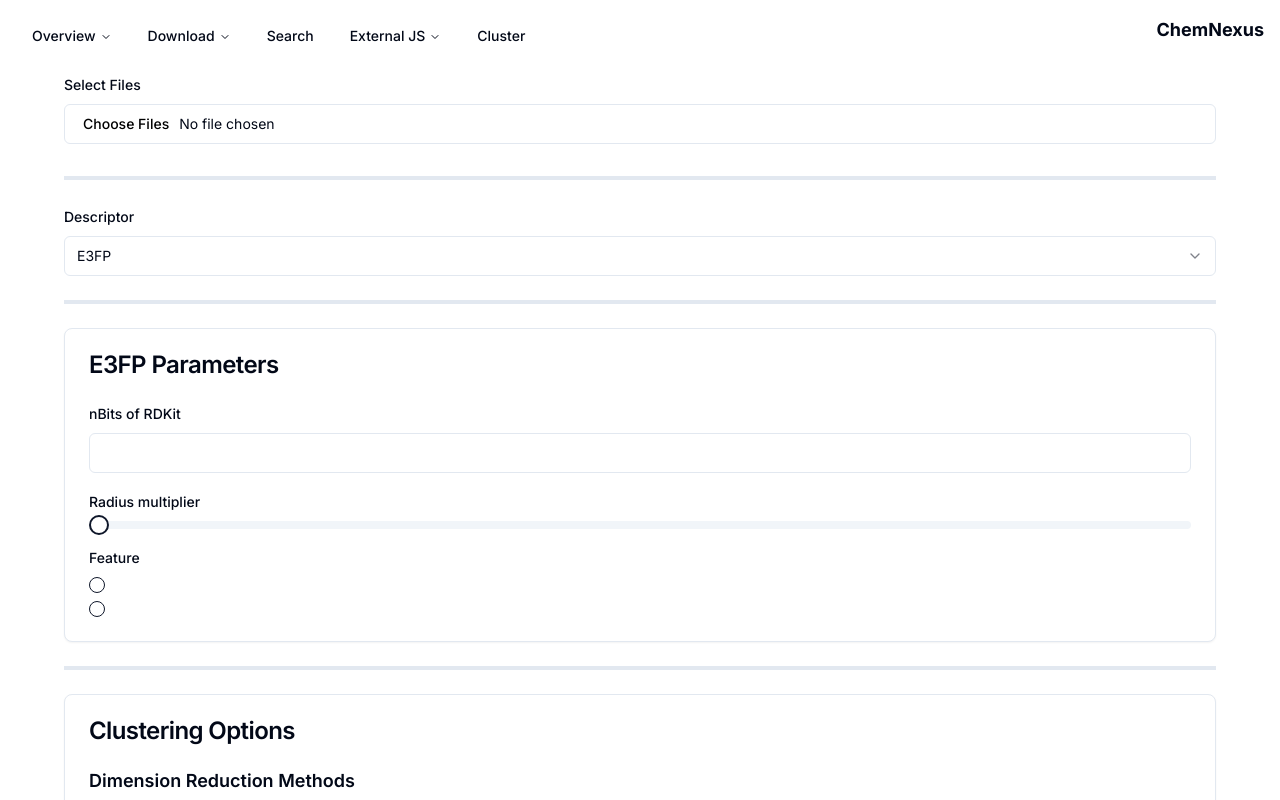
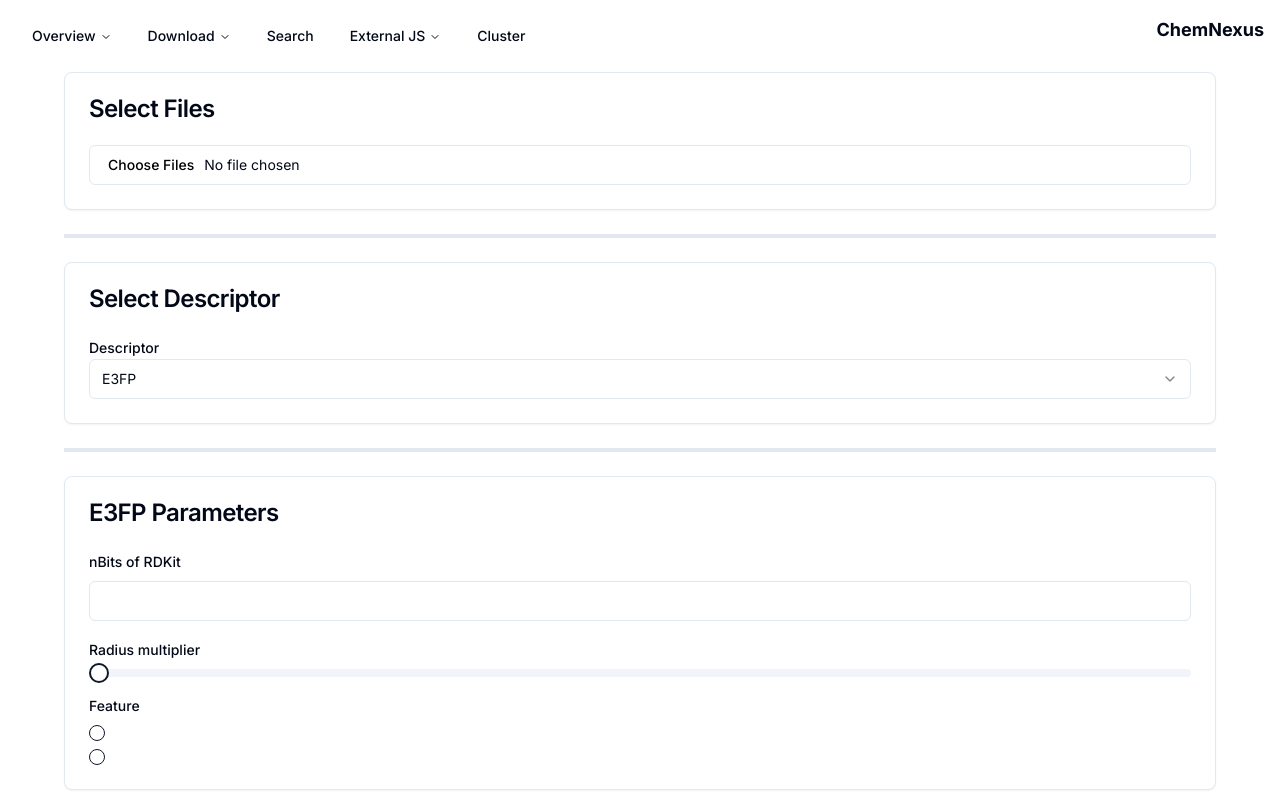
Before and after one commit to ukeSJTU/clc-db-frontend, a Next.js app: page /cluster in a window 1280 px wide. Shown: the top 800 px of the page. Built offline with nearby package versions, Linux system fonts and the light colour scheme.

Commit message:
feat(ui): :sparkles: decorate clustering components with card fromn shadcn/ui

```diff
--- a/components/clusterpage/DescriptorSelector.tsx
+++ b/components/clusterpage/DescriptorSelector.tsx
@@ -13,6 +13,7 @@ import {
     FormMessage,
 } from "@/components/ui/form";
 import { Control, Controller } from "react-hook-form";
+import { Card, CardHeader, CardTitle, CardContent } from "@/components/ui/card";
 
 interface DescriptorSelectorProps {
     control: Control<any>;
@@ -29,6 +30,11 @@ const DescriptorSelector: React.FC<DescriptorSelectorProps> = ({
             name={name}
             render={({ field }) => (
                 <FormItem>
+                    <Card>
+                        <CardHeader>
+                            <CardTitle>Select Descriptor</CardTitle>
+                        </CardHeader>
+                        <CardContent>
                             <FormLabel>Descriptor</FormLabel>
                             <Select
                                 onValueChange={field.onChange}
@@ -45,6 +51,8 @@ const DescriptorSelector: React.FC<DescriptorSelectorProps> = ({
                                 </SelectContent>
                             </Select>
                             <FormMessage />
+                        </CardContent>
+                    </Card>
                 </FormItem>
             )}
         />
--- a/components/clusterpage/SDFUploader.tsx
+++ b/components/clusterpage/SDFUploader.tsx
@@ -8,7 +8,8 @@ import {
     FormMessage,
 } from "@/components/ui/form";
 import { Control, Controller } from "react-hook-form";
-import UploadedFile from "./UploadedFile";
+import UploadedFile from "@/components/clusterpage/UploadedFile";
+import { Card, CardHeader, CardTitle, CardContent } from "@/components/ui/card";
 
 interface FileUploadComponentProps {
     control: Control<any>;
@@ -25,15 +26,15 @@ const FileUploadComponent: React.FC<FileUploadComponentProps> = ({
 
     const handleFileChange = (event: React.ChangeEvent<HTMLInputElement>) => {
         if (event.target.files) {
-            const files = Array.from(event.target.files);
-            setUploadedFiles((prevFiles) => [...prevFiles, ...files]);
-            onFileChange(files);
+            const newFiles = Array.from(event.target.files);
+            const updatedFiles = [...uploadedFiles, ...newFiles];
+            setUploadedFiles(updatedFiles);
+            onFileChange(updatedFiles);
         }
     };
 
     const handleFileDelete = (index: number) => {
-        const updatedFiles = [...uploadedFiles];
-        updatedFiles.splice(index, 1);
+        const updatedFiles = uploadedFiles.filter((_, i) => i !== index);
         setUploadedFiles(updatedFiles);
         onFileChange(updatedFiles);
     };
@@ -44,7 +45,11 @@ const FileUploadComponent: React.FC<FileUploadComponentProps> = ({
             name={name}
             render={({ field }) => (
                 <FormItem>
-                    <FormLabel>Select Files</FormLabel>
+                    <Card>
+                        <CardHeader>
+                            <CardTitle>Select Files</CardTitle>
+                        </CardHeader>
+                        <CardContent>
                             <FormControl>
                                 <Input
                                     type="file"
@@ -55,15 +60,26 @@ const FileUploadComponent: React.FC<FileUploadComponentProps> = ({
                                 />
                             </FormControl>
                             <FormMessage />
-                    <div className="mt-4 grid grid-cols-1 sm:grid-cols-2 md:grid-cols-3 lg:grid-cols-4 gap-4">
+                            {uploadedFiles.length > 0 && (
+                                <div className="mt-4">
+                                    <p className="text-sm text-gray-500">
+                                        Uploaded Files: {uploadedFiles.length}
+                                    </p>
+                                    <div className="mt-2 grid grid-cols-1 sm:grid-cols-2 md:grid-cols-3 lg:grid-cols-4 gap-4">
                                         {uploadedFiles.map((file, index) => (
                                             <UploadedFile
                                                 key={file.name}
                                                 file={file}
-                                onDelete={() => handleFileDelete(index)}
+                                                onDelete={() =>
+                                                    handleFileDelete(index)
+                                                }
                                             />
                                         ))}
                                     </div>
+                                </div>
+                            )}
+                        </CardContent>
+                    </Card>
                 </FormItem>
             )}
         />
```
Lines whose indentation alone changed are shown as unchanged.
